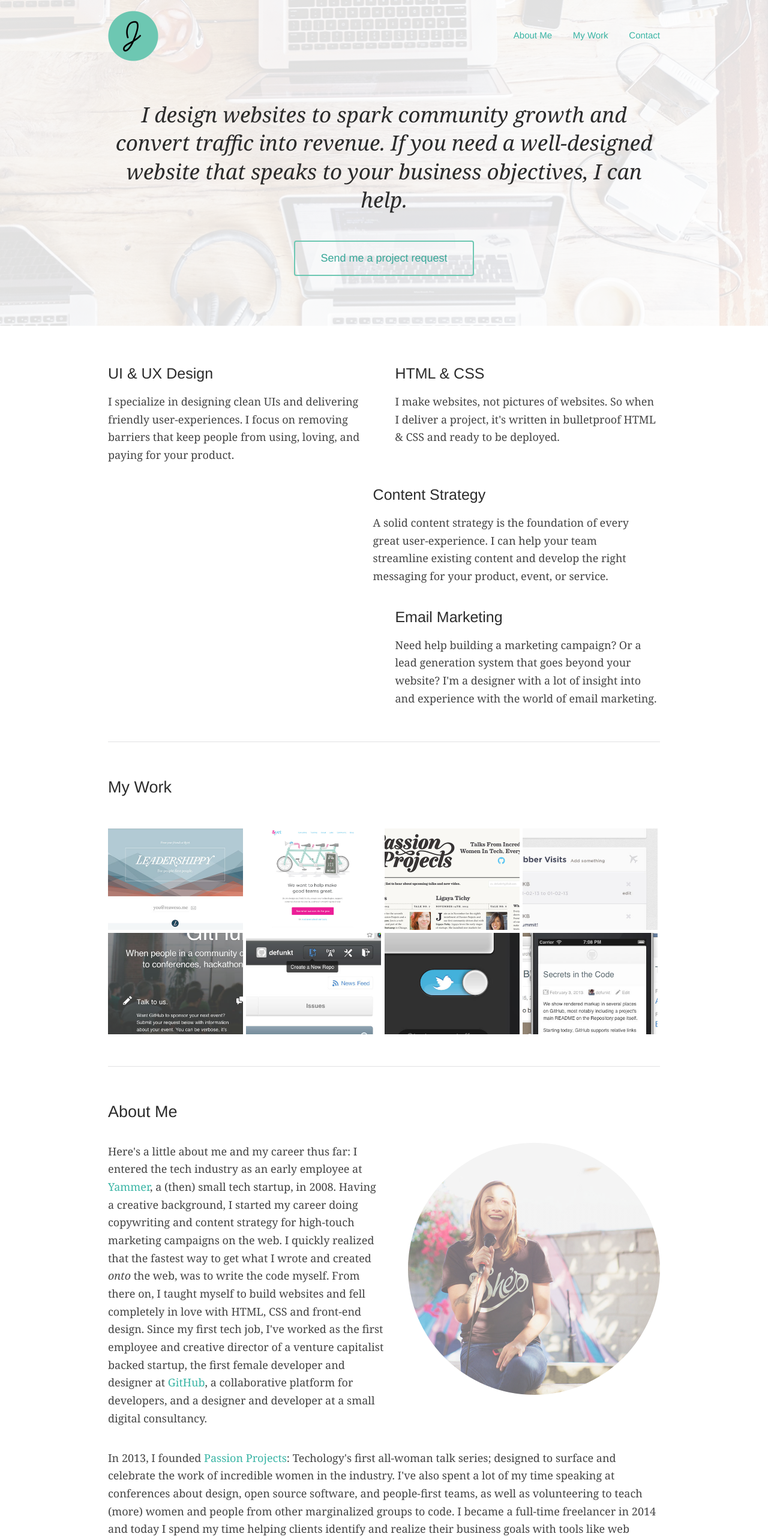
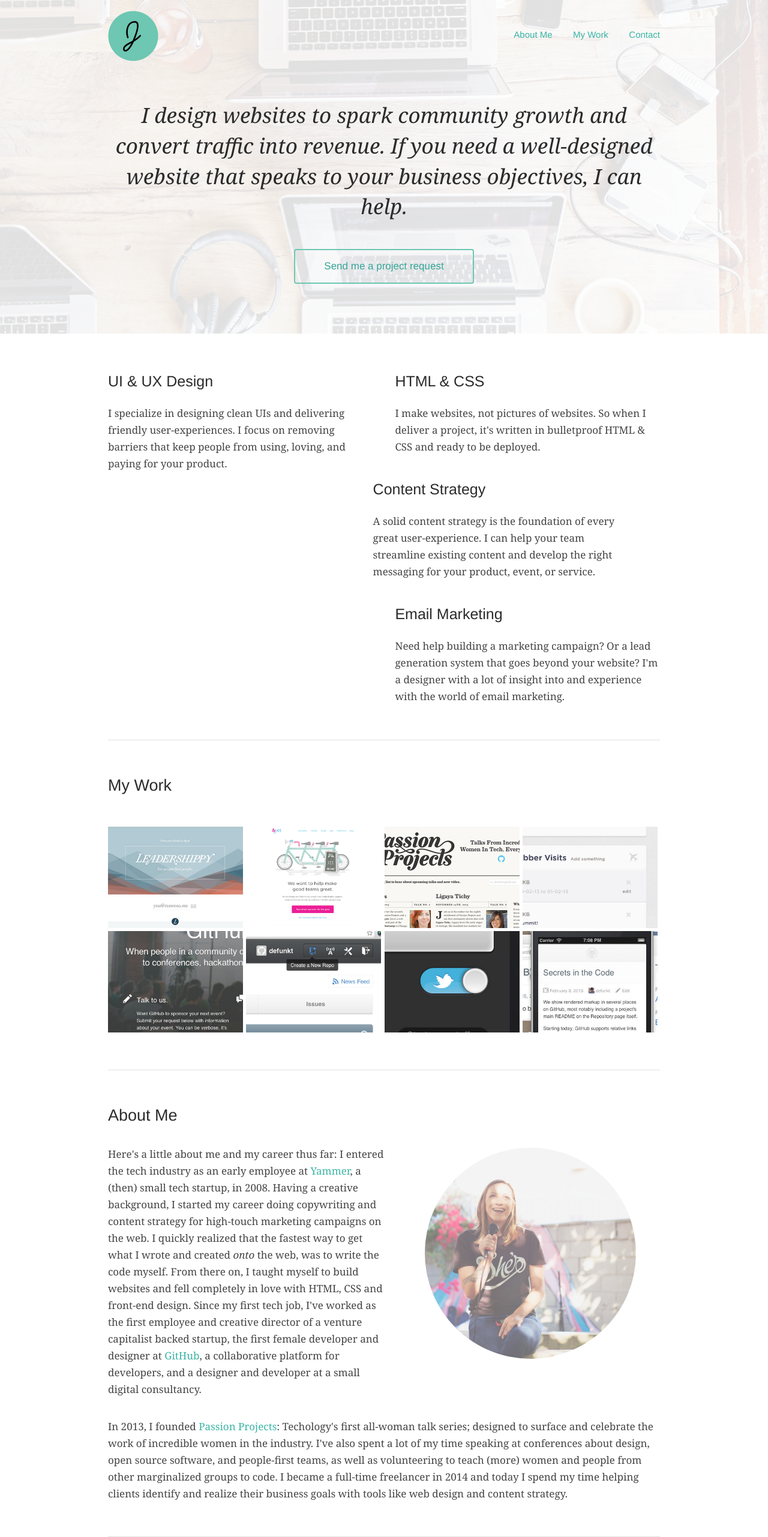
Before and after one commit to nrrrdcore/hire, a plain HTML site: page index.html in a window 1280 px wide. Shown: the top 2562 px of the page at 60% size. Drawn offline with Linux system fonts and the light colour scheme; a web font is replaced by a local one.

Commit message:
making some changes

```diff
--- a/index.html
+++ b/index.html
@@ -14,7 +14,7 @@
     <meta name="description" content="Julie Ann Horvath is a freelance designer and frontend developer." />
     <meta name="viewport" content="user-scalable=no, width=device-width, initial-scale=1.0, maximum-scale=1.0">
     <link rel="stylesheet" type="text/css" href="//cloud.typography.com/6074492/639426/css/fonts.css" />
-    <link rel="stylesheet" type="text/css" href="styles-min.css" />
+    <link rel="stylesheet" type="text/css" href="style.css" />
     <link rel="shortcut icon" href="favicon.ico" type="image/x-icon">
     <link rel="icon" href="favicon.ico" type="image/x-icon">
   </head>
@@ -29,7 +29,7 @@
             <a href="mailto:j.ann.horvath@gmail.com">Contact</a>
           </nav>
         </div>
-        <h1 class="main">I design websites to spark community growth and convert traffic into revenue. If you need a well-designed website that speaks to your business objectives, I can help.</h1>
+        <h1 class="main">I design websites to spark community growth and convert traffic into revenue. If you need a well-designed website that speaks to your business objectives, <i>I can help</i>.</h1>
         <h1 class="alt">I design websites.</h1>
         <a href="mailto:j.ann.horvath@gmail.com" class="button">Send me a project request</a>
       </div>
--- a/style.css
+++ b/style.css
@@ -6,7 +6,7 @@ html, body {
 body {
   color: #444;
   font-family: Georgia, serif;
-  font-size: 18px;
+  font-size: 17px;
   font-stretch: normal;
   font-style: normal;
   font-variant: normal;
@@ -58,7 +58,7 @@ h1 {
   font-size: 35px;
   font-style: italic;
   font-weight: 400;
-  line-height: 1.35;
+  line-height: 1.45;
   padding-top: 40px;
 }
 
@@ -73,7 +73,7 @@ h3 {
 
 h4 {
   font-size: 25px;
-  margin: 0;
+  margin: 0 0 25px 0;
 }
 
 .container {
@@ -139,13 +139,13 @@ nav a {
   list-style-type: none;
   overflow: hidden;
   padding-left: 0;
+  margin-bottom: 15px;
 }
 
 .deliverables li {
   display: block;
   float: left;
-  margin-bottom: 20px;
-  min-height: 182px;
+  margin-bottom: 25px;
   width: 48%;
 }
 
@@ -157,7 +157,7 @@ nav a {
   border-top: 1px solid #E2E2E3;
   clear: both;
   overflow: hidden;
-  padding: 60px 0 30px 0;
+  padding: 60px 0 40px 0;
 }
 
 .dribbble-shots ul {
@@ -201,7 +201,7 @@ nav a {
 
 .about-me .left {
   float: left;
-  width: 50%;
+  width: 51%;
 }
 
 .about-me .right {
@@ -214,9 +214,10 @@ nav a {
   border-radius: 50%;
   display: block;
   float: right;
-  height: 420px;
-  margin-top: 18px;
-  width: 420px;
+  height: 352px;
+  margin-top: 20px;
+  margin-right: 40px;
+  width: 352px;
 }
 
 .floated-container {
@@ -354,7 +355,7 @@ footer p {
   text-align: right;
 }
 
-@media only screen and (max-width: 500px) {
+@media only screen and (max-width: 500px) and (min-device-width : 768px) and (max-device-width : 1024px) {
 
   body, p {
     font-size: 17px;
@@ -521,3 +522,9 @@ footer p {
     text-align: left;
   }
 }
+
+@media only screen and (min-device-width : 768px) and (max-device-width : 1024px) and (-webkit-min-device-pixel-ratio: 1) {
+  .container {
+
+  }
+}
```
Also changed, not shown: styles-min.css.
